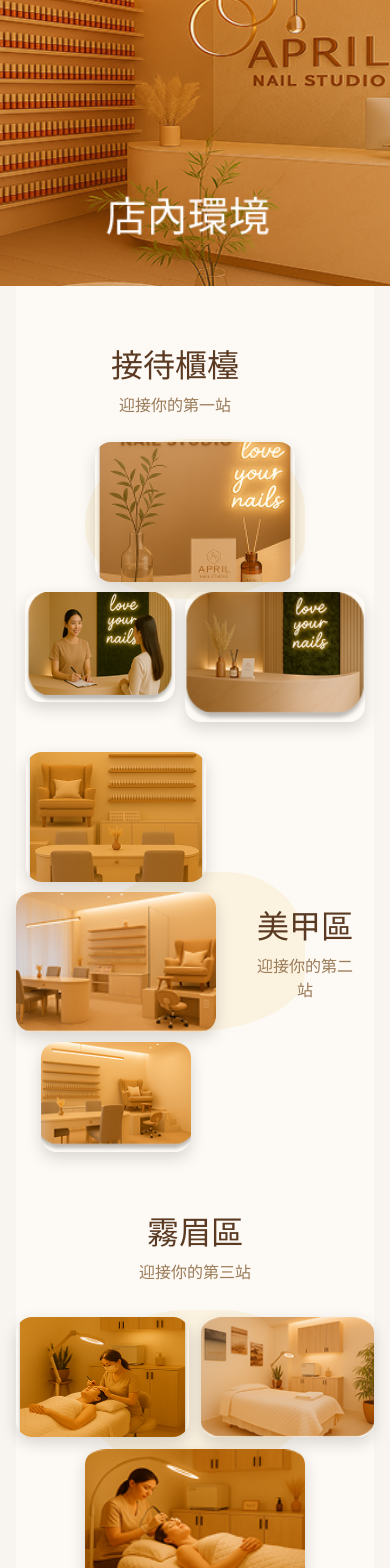
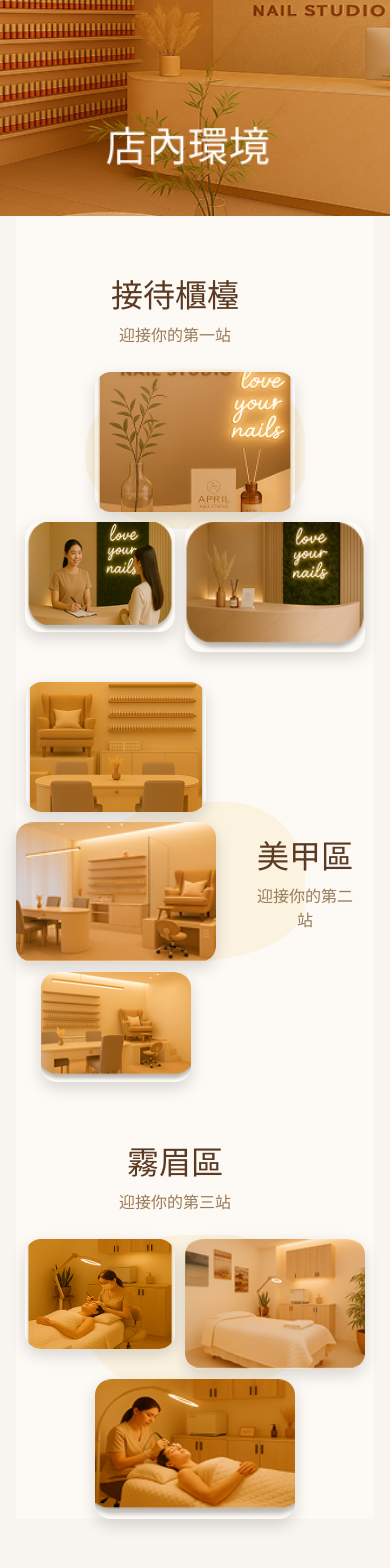
Before and after one commit to zoena5303/april-nail-project, a React (Vite) app: page /april-nail-project/storeenvironment in a window 390 px wide. Shown: the part 432-2000 px from the top of the page. Built offline with nearby package versions, Linux system fonts and the light colour scheme.

Commit message:
0911-店面

```diff
--- a/src/scss/StoreEnvironmentstyle.scss
+++ b/src/scss/StoreEnvironmentstyle.scss
@@ -7,8 +7,7 @@
     width: 100vw;
     height: 60vh;
     margin-left: calc(-50vw + 50%);
-    margin-top: 0; /* 🔥 移除負值，避免被 Navbar 壓住 */
-    padding-top: 60px; /* 🔥 加入上方留白，視覺更舒適 */
+    margin-top: -40px;
     overflow: hidden;
 
     img {
@@ -30,8 +29,8 @@
     &::before {
       content: "";
       position: absolute;
-      width: 400px;
-      height: 280px;
+      width: 400px;   /* 縮小版 */
+      height: 280px;  /* 縮小版 */
       background: #f3e0b1;
       border-radius: 50% 40% 60% 50% / 60% 50% 40% 50%;
       top: 50%;
@@ -90,55 +89,34 @@
   }
 
   /* ===== 特殊對齊 ===== */
+  /* 接待櫃檯 → 文字靠右 */
   .env-block.reception .env-text {
     text-align: right;
     padding-right: 40px;
   }
 
+  /* 美甲區 → 文字靠右，但往左移 */
   .env-block.nail {
-    flex-direction: row;
+    flex-direction: row; /* 圖片在左，文字在右 */
+
     .env-text {
       text-align: right;
-      padding-right: 20px;
-      margin-left: 40px;
+      padding-right: 20px; /* 原本 40px → 改小，避免太貼邊 */
+      margin-left: 40px;   /* 🔥 往左移一些 */
     }
   }
 
-  .env-block.brow {
-    flex-direction: column; /* 🔥 改直向排列 */
-    align-items: center;
-    text-align: center;
-
-    .env-text {
-      margin-bottom: 16px;
-    }
-
-    .env-images {
-      display: grid; /* 🔥 改用 grid 排版 */
-      grid-template-columns: repeat(2, 1fr);
-      gap: 12px;
-      justify-items: center;
-
-      .img-box {
-        width: 100%;
-        max-width: 180px;
-        height: 120px;
-      }
-
-      /* 🔥 最後一張置中 */
-      .img-box:last-child {
-        grid-column: 1 / span 2;
-        max-width: 220px;
-        height: 150px;
-      }
-    }
+  /* 霧眉區 → 文字靠右 */
+  .env-block.brow .env-text {
+    text-align: right;
+    padding-right: 40px;
   }
 
   /* ===== RWD 手機版 ===== */
   @media (max-width: 768px) {
     .banner {
       height: 40vh;
-      padding-top: 50px; /* 🔥 手機版保留更多上方間距 */
+      margin-top: -20px;
     }
 
     .env-block {
@@ -155,7 +133,7 @@
         margin-bottom: 8px;
         text-align: center !important;
         padding: 0;
-        margin-left: 0;
+        margin-left: 0; /* 🔥 手機版移除左邊距，統一置中 */
       }
 
       .env-images {
```
